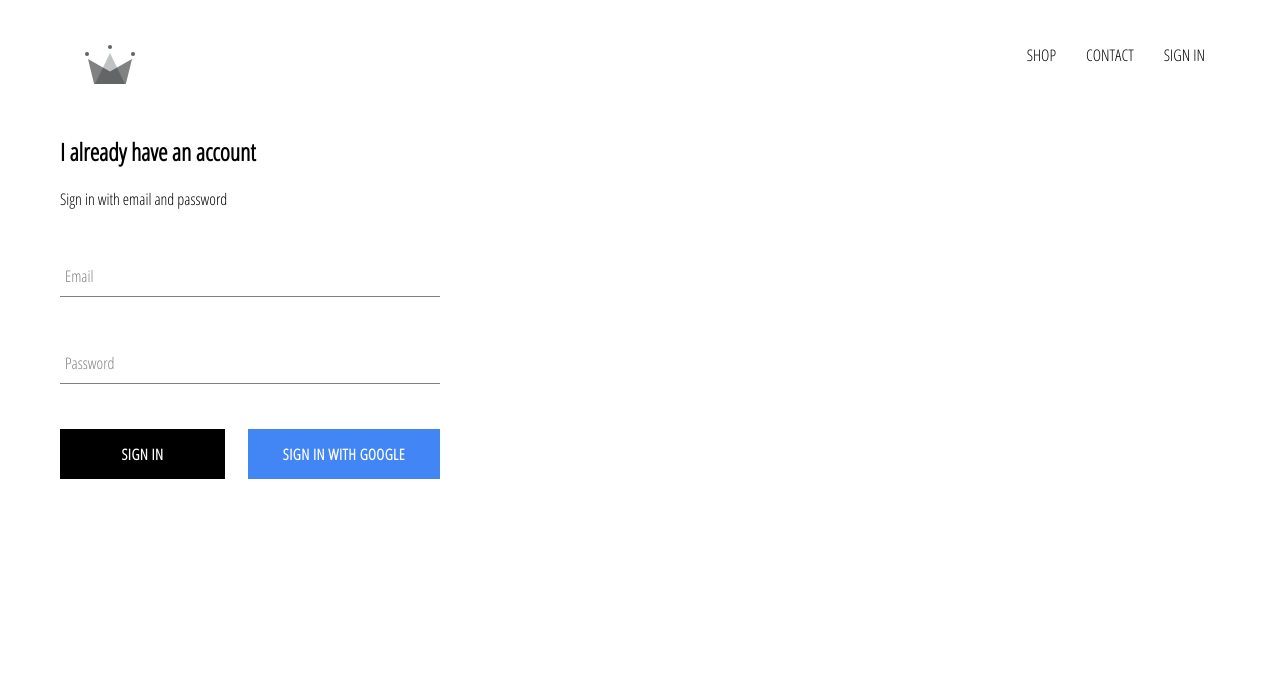
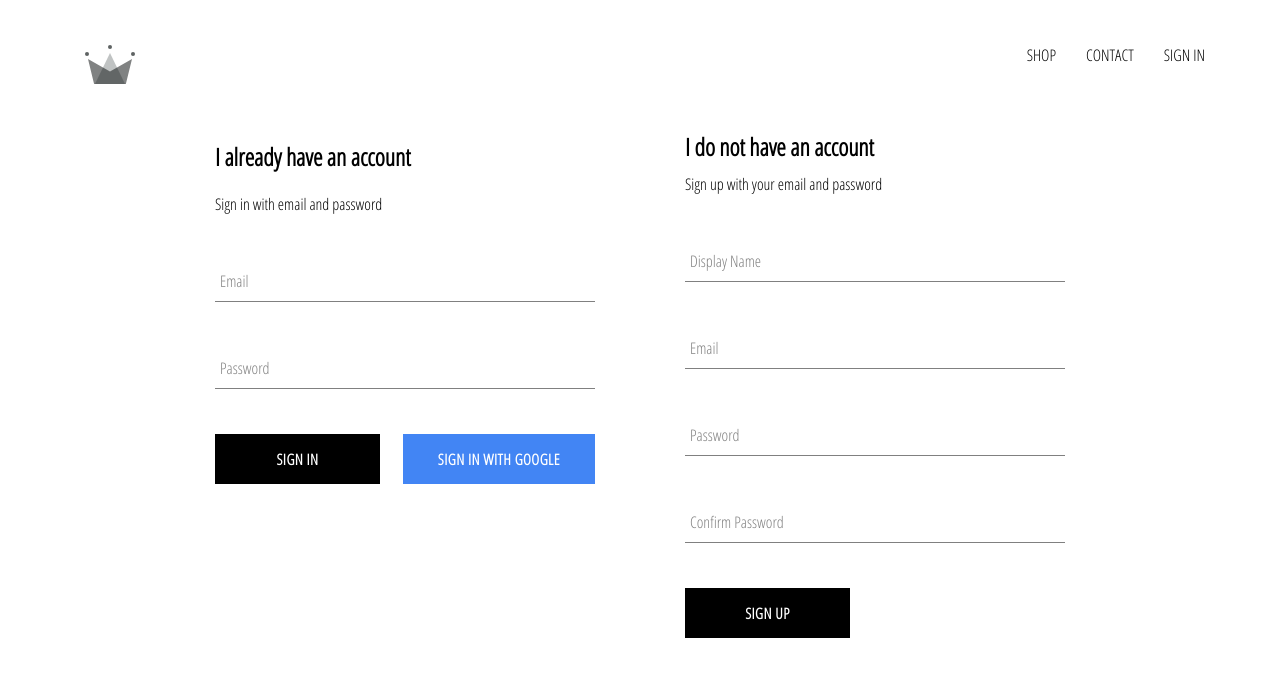
Before and after one commit to Ahmed-V-Mousa/crown-clothing, a React (Create React App) app: page /signin in a window 1280 px wide. Shown: the top 676 px of the page. Built offline with nearby package versions, Linux system fonts and the light colour scheme; no server answers.

Commit message:
finishing sign in handleSubmit method

```diff
--- a/src/App.js
+++ b/src/App.js
@@ -7,7 +7,7 @@ import HomePage from './pages/homepage/homepage.component';
 import ShopPage from './pages/shop/shop.component';
 import SignInAndSignUpPage from './pages/sing-in-and-sign-up/sing-in-and-sign-up.component';
 import Header from './components/header/header.component';
-import { auth } from './firebase/firebase.utils';
+import { auth, createUserProfileDocument } from './firebase/firebase.utils';
 
 class App extends React.Component {
   constructor() {
@@ -21,11 +21,22 @@ class App extends React.Component {
   unsubscribeFromAuth = null
 
   componentDidMount () {
-    this.unsubscribeFromAuth = auth.onAuthStateChanged(user => {
-      this.setState({ currentUser: user })
+    this.unsubscribeFromAuth = auth.onAuthStateChanged( async userAuth => {
+      if(userAuth) {
+        const userRef = await createUserProfileDocument(userAuth);
 
-      console.log(user);
-    })
+        userRef.onSnapshot(snapShot => {
+          this.setState({
+            currentUser: {
+              id: snapShot.id,
+              ...snapShot.data()
+            }
+          });
+        });
+      }
+
+      this.setState({ currentUser: userAuth })
+    });
   }
 
   componentWillUnmount () {
--- a/src/components/sign-in/sign-in.component.jsx
+++ b/src/components/sign-in/sign-in.component.jsx
@@ -3,7 +3,7 @@ import React from 'react';
 import FormInput from '../form-input/form-input.component';
 import CustomButton from '../custom-button/custom-button.component';
 
-import { signInWithGoogle } from '../../firebase/firebase.utils';
+import { auth, signInWithGoogle } from '../../firebase/firebase.utils';
 
 import './sign-in.styles.scss';
 
@@ -17,8 +17,17 @@ class SignIn extends React.Component {
     };
   }
 
-  handleSubmit = (event) => {
+  handleSubmit = async event => {
     event.preventDefault();
+
+    const { email, password } = this.state;
+
+    try {
+      await auth.signInWithEmailAndPassword(email, password);
+      this.setState({ email: '', password: '' });
+    } catch (error) {
+      console.log(error);
+    }
 
     this.setState({ email: '', password: '' });
   };
--- /dev/null
+++ b/src/components/sign-up/sign-up.component.jsx
@@ -0,0 +1,103 @@
+import React from 'react';
+
+import FormInput from '../form-input/form-input.component';
+import CustomButton from '../custom-button/custom-button.component';
+
+import { auth, createUserProfileDocument } from '../../firebase/firebase.utils';
+
+import './sign-up.styles.scss';
+
+class SignUp extends React.Component {
+  constructor() {
+    super();
+
+    this.state = {
+      displayName: '',
+      email: '',
+      password: '',
+      confirmPassword: ''
+    };
+  }
+
+  handleSubmit = async (event) => {
+    event.preventDefault();
+
+    const { displayName, email, password, confirmPassword } = this.state;
+
+    if (password !== confirmPassword) {
+      alert("Passwords don't match");
+      return;
+    }
+
+    try {
+      const { user } = await auth.createUserWithEmailAndPassword(
+        email,
+        password
+      );
+
+      await createUserProfileDocument(user, { displayName });
+
+      this.setState({
+        displayName: '',
+        email: '',
+        password: '',
+        confirmPassword: ''
+      })
+    } catch (error) {
+      console.error(error);
+    }
+  };
+
+  handleChange = event => {
+    const { name, value } = event.target;
+
+    this.setState({ [name]: value });
+  }
+
+  render() {
+    const { displayName, email, password, confirmPassword } = this.state;
+    return (
+      <div className='sign-up'>
+        <h2 className='title'>I do not have an account</h2>
+        <span>Sign up with your email and password</span>
+        <form className='sign-up-form' onSubmit={this.handleSubmit}>
+          <FormInput
+            type='text'
+            name='displayName'
+            value={displayName}
+            onChange={this.handleChange}
+            label='Display Name'
+            required
+          />
+          <FormInput
+            type='email'
+            name='email'
+            value={email}
+            onChange={this.handleChange}
+            label='Email'
+            required
+          />
+          <FormInput
+            type='password'
+            name='password'
+            value={password}
+            onChange={this.handleChange}
+            label='Password'
+            required
+          />
+          <FormInput
+            type='password'
+            name='confirmPassword'
+            value={confirmPassword}
+            onChange={this.handleChange}
+            label='Confirm Password'
+            required
+          />
+          <CustomButton type='submit'> SIGN UP </CustomButton>
+        </form>
+      </div>
+    );
+  }
+}
+
+export default SignUp;
--- /dev/null
+++ b/src/components/sign-up/sign-up.styles.scss
@@ -0,0 +1,9 @@
+.sign-up {
+  display: flex;
+  flex-direction: column;
+  width: 380px;
+
+  .title {
+    margin: 10px 0;
+  }
+}
--- a/src/firebase/firebase.utils.js
+++ b/src/firebase/firebase.utils.js
@@ -12,6 +12,32 @@ const config = {
   measurementId: "G-060911ZQC3"
 };
 
+export const createUserProfileDocument = async(userAuth, additionalData) => {
+  if(!userAuth) return;
+
+  const userRef = firestore.doc(`users/${userAuth.uid}`);
+
+  const snapShot = await userRef.get();
+
+  if(!snapShot.exists) {
+    const { displayName,email } = userAuth;
+    const createdAt = new Date();
+
+    try {
+      await userRef.set({
+        displayName,
+        email,
+        createdAt,
+        ...additionalData
+      })
+    } catch(error) {
+      console.log('error creating user', error.message);
+    }
+  }
+
+  return userRef;
+}
+
 firebase.initializeApp(config);
 
 export const auth = firebase.auth();
--- a/src/pages/sing-in-and-sign-up/sing-in-and-sign-up.component.jsx
+++ b/src/pages/sing-in-and-sign-up/sing-in-and-sign-up.component.jsx
@@ -1,12 +1,14 @@
 import React from 'react';
 
 import SignIn from '../../components/sign-in/sign-in.component';
+import SignUp from '../../components/sign-up/sign-up.component';
 
 import './sing-in-and-sign-up.styles.scss';
 
 const SignInAndSignUpPage = () => (
   <div className='sign-in-and-sign-up'>
     <SignIn />
+    <SignUp />
   </div>
 );
 
--- a/src/pages/sing-in-and-sign-up/sing-in-and-sign-up.styles.scss
+++ b/src/pages/sing-in-and-sign-up/sing-in-and-sign-up.styles.scss
@@ -0,0 +1,6 @@
+.sign-in-and-sign-up {
+  width: 850px;
+  display: flex;
+  justify-content: space-between;
+  margin: 30px auto;
+}
```
